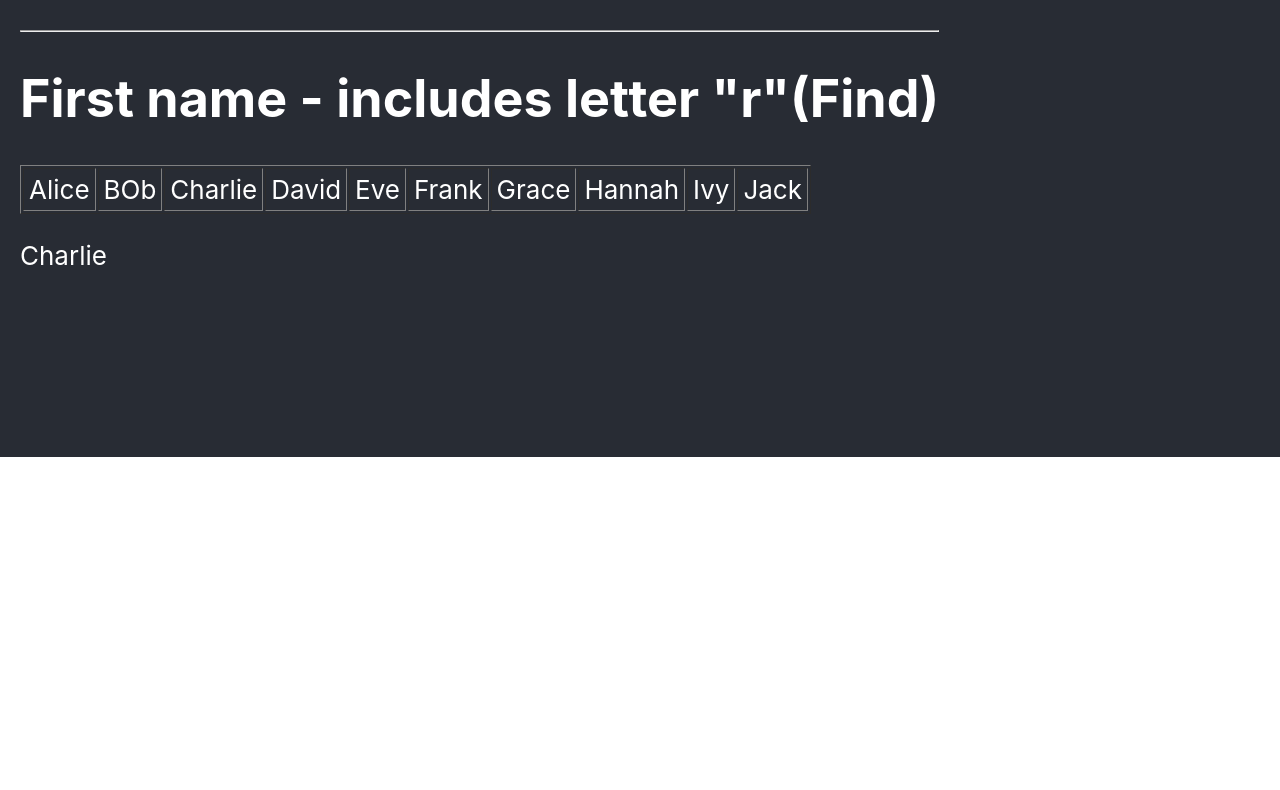
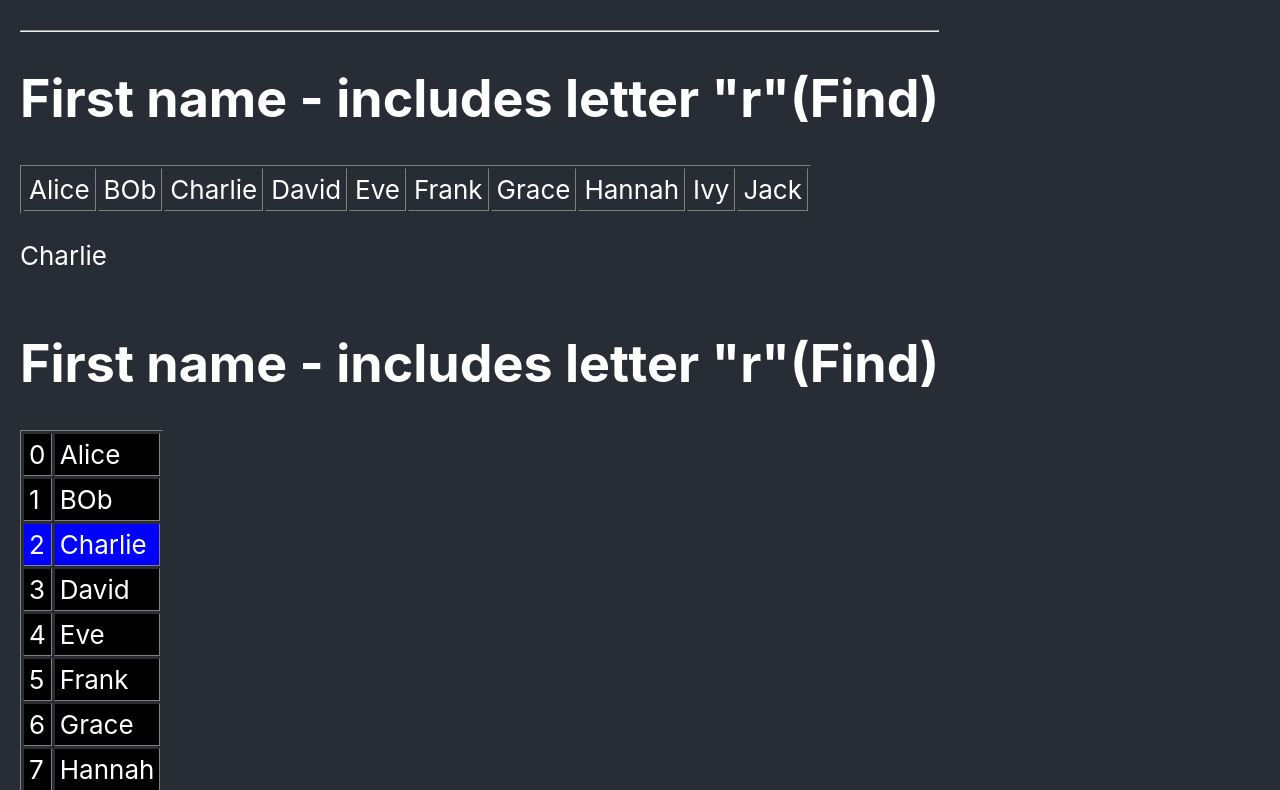
Before and after one commit to Randilwelikala/react-arraymethods, a React (Create React App) app: page / in a window 1280 px wide. Shown: the part 2010-2800 px from the top of the page. Before the commit the page ends 2467 px from the top, so only its background shows below. Built offline with nearby package versions, Linux system fonts and the light colour scheme.

Commit message:
find index by using letter using array method

```diff
--- a/src/App.js
+++ b/src/App.js
@@ -5,6 +5,9 @@
 import ArrayForEach from './components/ArrayForEach';
 import ArrayFind from './components/ArrayFind';
 import './App.css';
+import ArrayFindIndex from './components/ArrayFindIndex';
+
+
 
 const names = [
   "Alice",
@@ -32,6 +35,7 @@
         <ArrayReduce numberList={numbers}/>
         <ArrayForEach nameList={names}/>
         <ArrayFind numberList={numbers} nameList={names}/>
+        <ArrayFindIndex nameList ={names}/>
       </header>
     </div>
   );
--- /dev/null
+++ b/src/components/ArrayFindIndex.jsx
@@ -0,0 +1,27 @@
+const ArrayFindIndex = ({nameList}) =>{
+
+    const nameIndex = nameList.findIndex((name)=> (name.includes('r')));
+
+
+    return(
+        <div>
+
+            <h1>First name - includes letter "r"(Find)</h1>
+            <table border={1} cellPadding={5}>
+
+                {nameList.map((name,index)=>(
+                    <tr bgcolor={index == nameIndex ? "blue": "black"}>
+                        <td  key={index}>{index}</td>
+                        <td  key={index}>{name}</td>
+                    </tr>
+                    ))}
+
+            </table>
+            <p>{nameIndex}</p>
+
+
+        </div>
+    );
+};
+
+export default ArrayFindIndex;
```
